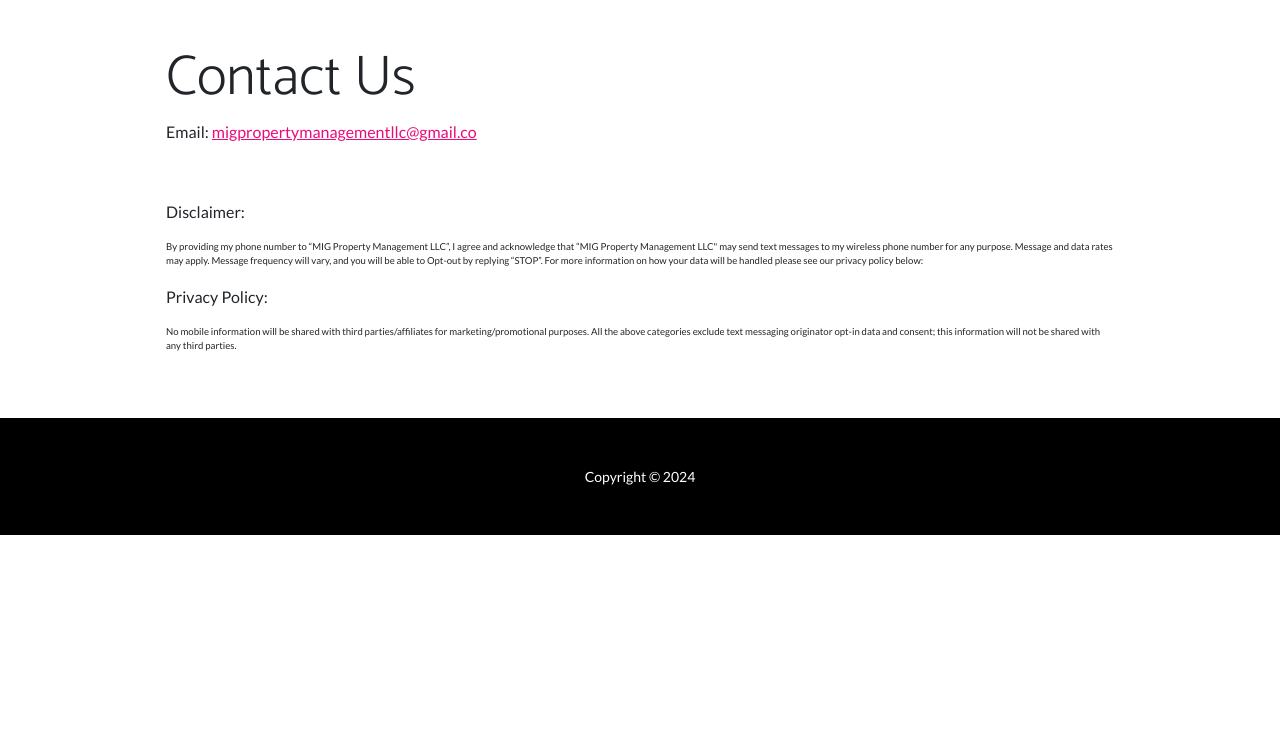
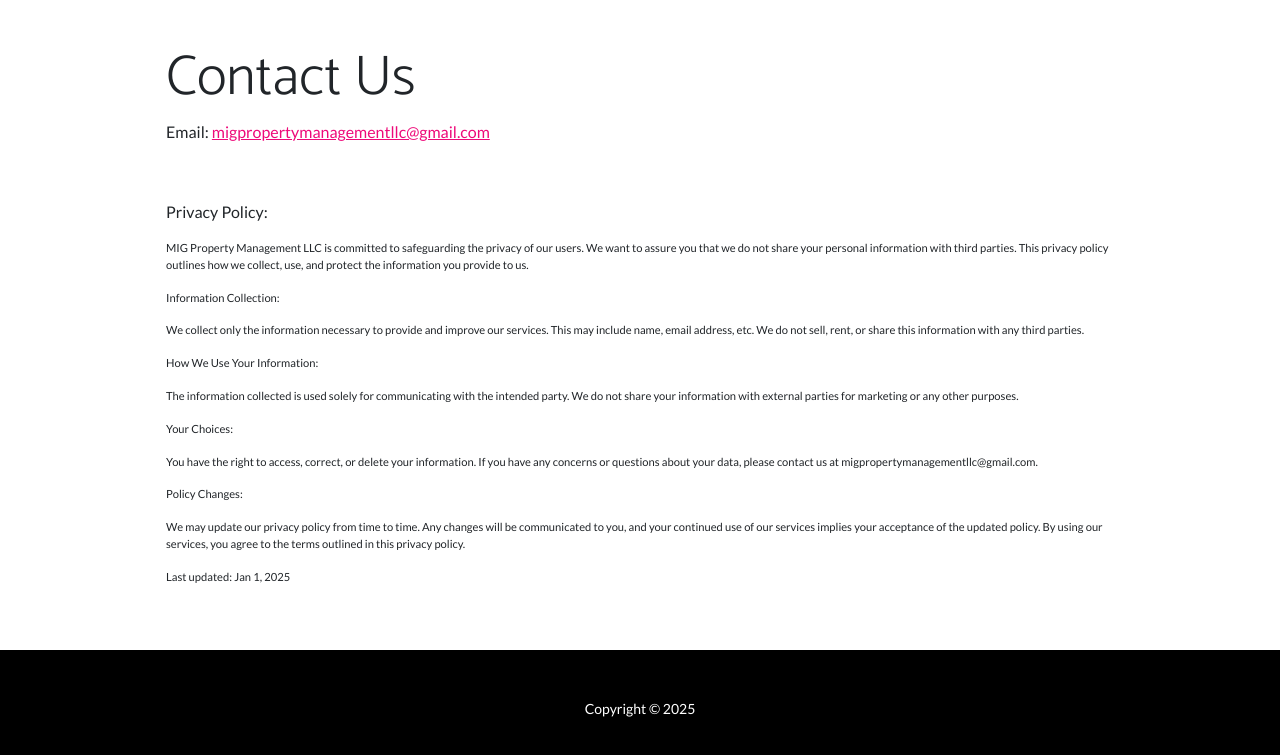
Before and after one commit to igabrov/naples-vacation, a plain HTML site: page index.html in a window 1280 px wide. Shown: the part 2013-2768 px from the top of the page. Before the commit the page ends 2548 px from the top, so only its background shows below. Drawn offline with nearby package versions, Linux system fonts and the light colour scheme.

Commit message:
New Privacy Policy for Nextiva

```diff
--- a/index.html
+++ b/index.html
@@ -114,20 +114,43 @@
                     <div>
                         <div class="p-5">
                             <h2 class="display-4">Contact Us</h2>
-                            <p>Email: <a href="mailto:migpropertymanagementllc@gmail.com" target="_blank">migpropertymanagementllc@gmail.co</a></p>
+                            <p>Email: <a href="mailto:migpropertymanagementllc@gmail.com" target="_blank">migpropertymanagementllc@gmail.com</a></p>
                             <p>&nbsp;</p>
-                            <p>Disclaimer:</p>
-                            <p class="disclamer">
-                                By providing my phone number to “MIG Property Management LLC”, I agree and acknowledge that
-                                “MIG Property Management LLC" may send text messages to my wireless phone number for any purpose.
-                                Message and data rates may apply. Message frequency will vary, and you will be able to Opt-out by
-                                replying “STOP”. For more information on how your data will be handled please see our privacy policy
-                                below:</p>
+
                             <p>Privacy Policy:</p>
                             <p class="disclamer">
-                                No mobile information will be shared with third parties/affiliates for marketing/promotional purposes.
-                                All the above categories exclude text messaging originator opt-in data and consent;
-                                this information will not be shared with any third parties.</p>
+                                MIG Property Management LLC is committed to safeguarding the privacy of our users. We want to assure you that we do not share your personal
+                                information with third parties. This privacy policy outlines how we collect, use, and protect the information you provide to us.
+                            </p>
+                            <p class="disclamer">
+                                Information Collection:
+                            </p>
+                            <p class="disclamer">
+                                We collect only the information necessary to provide and improve our services. This may include name, email address, etc. We do not sell, rent,
+                                or share this information with any third parties.
+                            </p>
+                            <p class="disclamer">
+                                How We Use Your Information:
+                            </p>
+                            <p class="disclamer">
+                                The information collected is used solely for communicating with the intended party. We do not share your information with external parties for marketing
+                                or any other purposes.
+                            </p>
+                            <p class="disclamer">
+                                Your Choices:
+                            </p>
+                            <p class="disclamer">
+                                You have the right to access, correct, or delete your information. If you have any concerns or questions about your data, please contact us at migpropertymanagementllc@gmail.com.
+                            </p>
+                            <p class="disclamer">
+                                Policy Changes:
+                            </p>
+                            <p class="disclamer">
+                                We may update our privacy policy from time to time. Any changes will be communicated to you, and your continued use of our services implies your acceptance of the updated policy. By using our services, you agree to the terms outlined in this privacy policy.
+                            </p>
+                            <p class="disclamer">
+                                Last updated: Jan 1, 2025
+                            </p>
                         </div>
                     </div>
                 </div>
@@ -135,7 +158,7 @@
         </section>
         <!-- Footer-->
         <footer class="py-5 bg-black">
-            <div class="container px-5"><p class="m-0 text-center text-white small">Copyright &copy; 2024</p></div>
+            <div class="container px-5"><p class="m-0 text-center text-white small">Copyright &copy; 2025</p></div>
         </footer>
         <!-- Bootstrap core JS-->
         <script src="https://cdn.jsdelivr.net/npm/bootstrap@5.2.3/dist/js/bootstrap.bundle.min.js"></script>
```
Also changed, not shown: css/styles.css.
